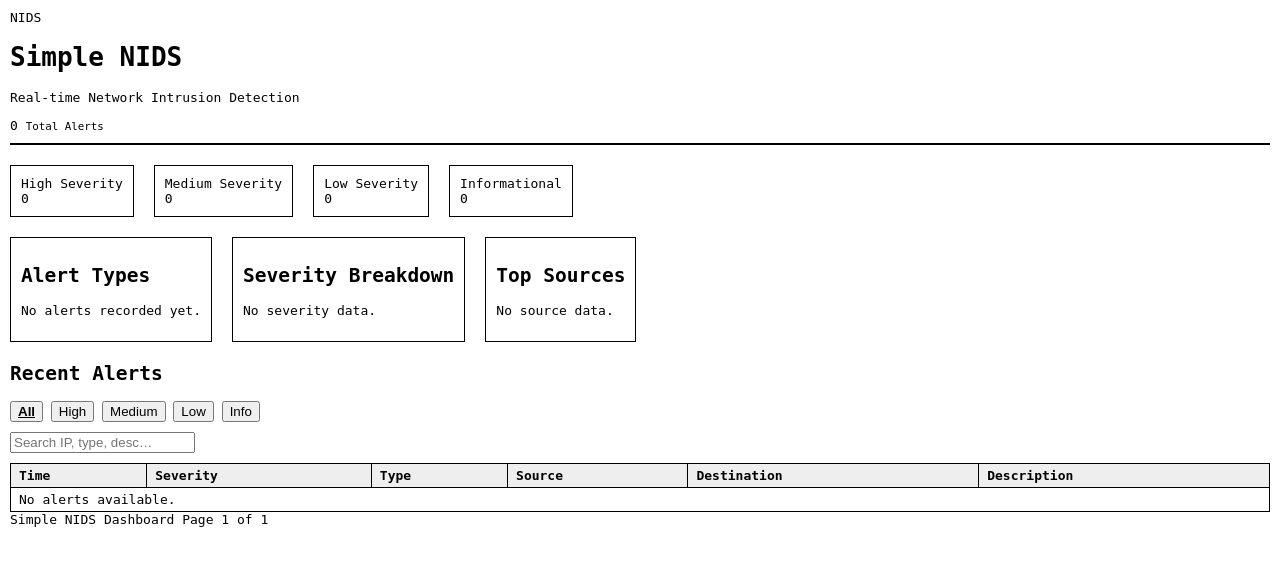
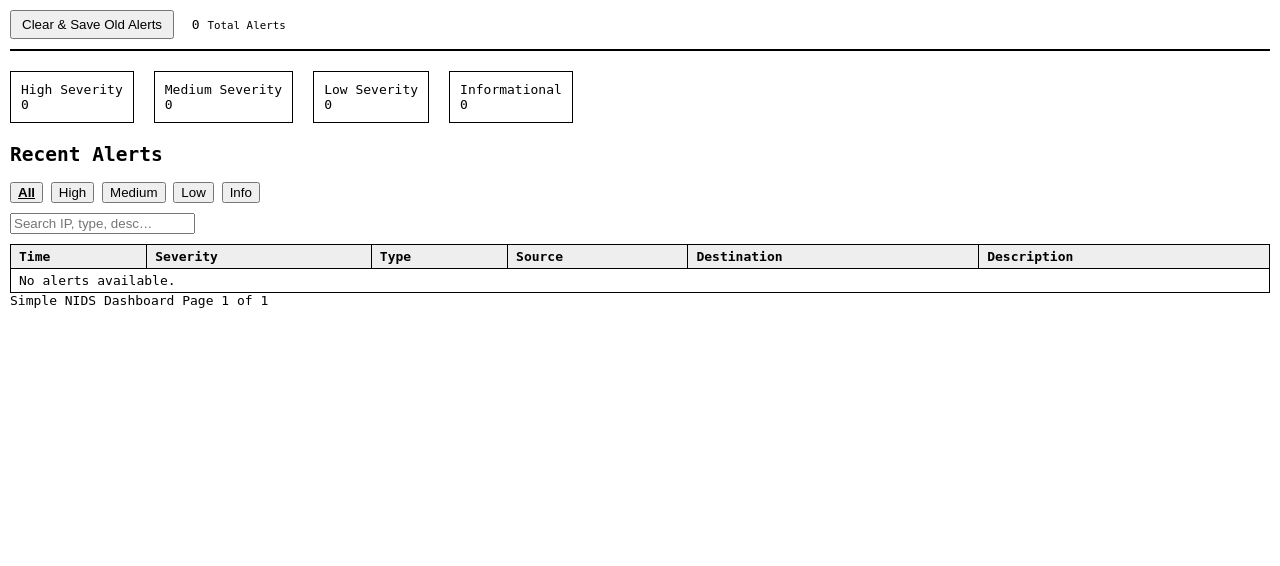
Before and after one commit to leovanbon/8_hien_xam_nhap_mang, a Flask app: page / in a window 1280 px wide. Shown: the top 566 px of the page. Run offline with Flask 3, Linux system fonts and the light colour scheme; data that the repository does not hold is empty.

Commit message:
more dashboard tweaking

```diff
--- a/dashboard/app.py
+++ b/dashboard/app.py
@@ -3,6 +3,8 @@ from __future__ import annotations
 import os
 import sys
 import time
+import shutil
+from datetime import datetime
 from collections import Counter
 from pathlib import Path
 
@@ -117,6 +119,24 @@ def api_alerts():
     })
 
 
+@app.route("/api/alerts/clear", methods=["POST"])
+def api_clear_alerts():
+    if ALERTS_PATH.exists():
+        timestamp = datetime.now().strftime("%Y%m%d_%H%M%S")
+        saved_path = ALERTS_PATH.with_name(f"alerts_saved_{timestamp}.jsonl")
+        shutil.move(str(ALERTS_PATH), str(saved_path))
+
+    ALERTS_PATH.parent.mkdir(parents=True, exist_ok=True)
+    with ALERTS_PATH.open("w"):
+        pass
+
+    global _cache
+    _cache["mtime"] = 0.0
+    _cache["alerts"] = []
+
+    return jsonify({"status": "success"})
+
+
 if __name__ == "__main__":
     app.run(
         host="127.0.0.1",
--- a/dashboard/templates/index.html
+++ b/dashboard/templates/index.html
@@ -15,13 +15,9 @@
     <!-- ===== HEADER ===== -->
     <header class="topbar">
       <div class="topbar-left">
-        <div class="topbar-logo">NIDS</div>
-        <div>
-          <h1>Simple NIDS</h1>
-          <p>Real-time Network Intrusion Detection</p>
-        </div>
       </div>
       <div class="topbar-right">
+        <button id="clearAlertsBtn" style="margin-right: 10px; padding: 5px 10px; cursor: pointer;">Clear &amp; Save Old Alerts</button>
         <div class="total-badge">
           <div>
             <span class="count" id="totalAlerts">{{ total_alerts }}</span>
@@ -65,47 +61,7 @@
         </div>
       </section>
 
-      <!-- ===== METRIC PANELS ===== -->
-      <section class="metrics-row">
-        <article class="metric-panel">
-          <h2>Alert Types</h2>
-          {% if alerts_by_type %}
-            <ul class="metric-list" id="alertTypesList">
-              {% for name, count in alerts_by_type.items() %}
-                <li><span>{{ name }}</span><strong>{{ count }}</strong></li>
-              {% endfor %}
-            </ul>
-          {% else %}
-            <p class="empty">No alerts recorded yet.</p>
-          {% endif %}
-        </article>
 
-        <article class="metric-panel">
-          <h2>Severity Breakdown</h2>
-          {% if severity_counts %}
-            <ul class="metric-list" id="severityList">
-              {% for name, count in severity_counts.items() %}
-                <li><span>{{ name }}</span><strong>{{ count }}</strong></li>
-              {% endfor %}
-            </ul>
-          {% else %}
-            <p class="empty">No severity data.</p>
-          {% endif %}
-        </article>
-
-        <article class="metric-panel">
-          <h2>Top Sources</h2>
-          {% if top_sources %}
-            <ul class="metric-list" id="topSourcesList">
-              {% for source, count in top_sources %}
-                <li><span class="ip-addr">{{ source }}</span><strong>{{ count }}</strong></li>
-              {% endfor %}
-            </ul>
-          {% else %}
-            <p class="empty">No source data.</p>
-          {% endif %}
-        </article>
-      </section>
 
       <!-- ===== ALERT TABLE ===== -->
       <section class="table-section">
@@ -306,6 +262,23 @@
           });
       }
 
+      /* ---- Clear Alerts ---- */
+      document.getElementById('clearAlertsBtn').addEventListener('click', function() {
+        if (!confirm("Are you sure you want to clear and save the current alerts?")) return;
+        fetch('/api/alerts/clear', { method: 'POST' })
+          .then(function(r) { return r.json(); })
+          .then(function(data) {
+             if (data.status === 'success') {
+                 fetchAlerts();
+                 alert('Alerts saved successfully!');
+             }
+          })
+          .catch(function(err) {
+             console.error('Clear failed:', err);
+             alert('Failed to clear alerts.');
+          });
+      });
+
     })();
     </script>
 
--- a/scripts/demo_events.py
+++ b/scripts/demo_events.py
@@ -95,6 +95,7 @@ def main() -> int:
             "GET /index.php?id=' OR '1'='1 HTTP/1.1\r\nHost: example.test\r\n\r\n",
         )
     )
+    events.extend(dns_event(float(i), "10.0.0.60", f"a{'b'*60}{i}.tunnel.example.com") for i in range(5))
 
     for event in events:
         for alert in engine.process_event(event):
```
Also changed, not shown: 2 other files.
